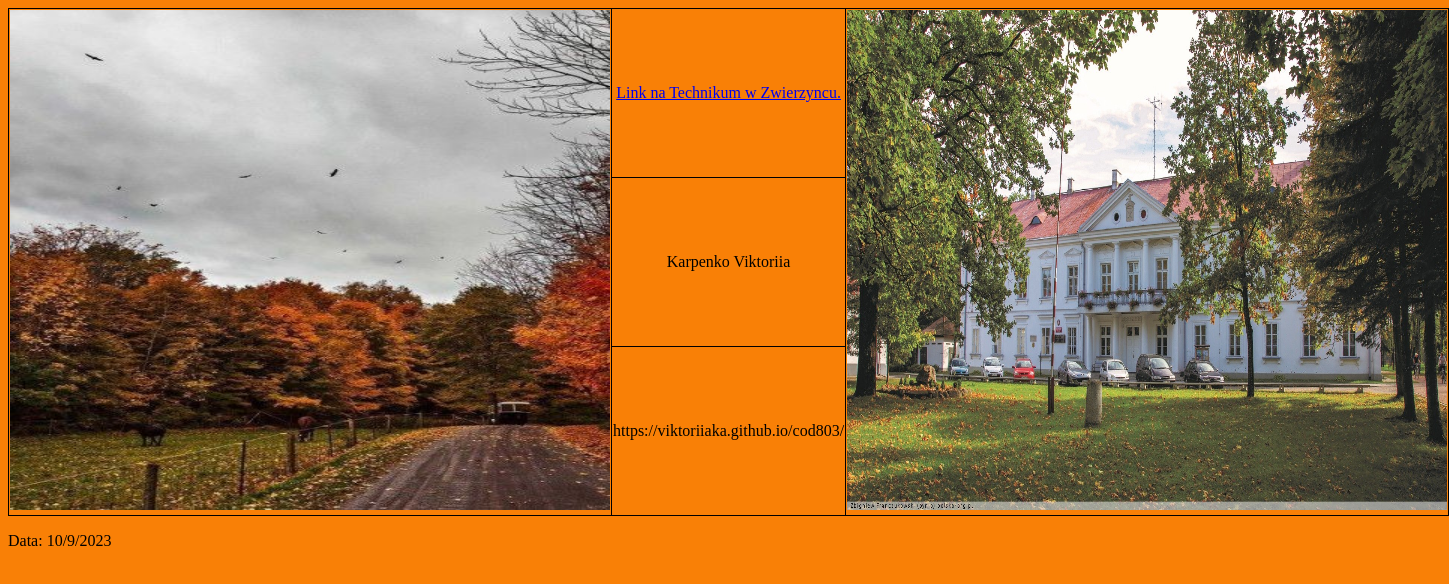
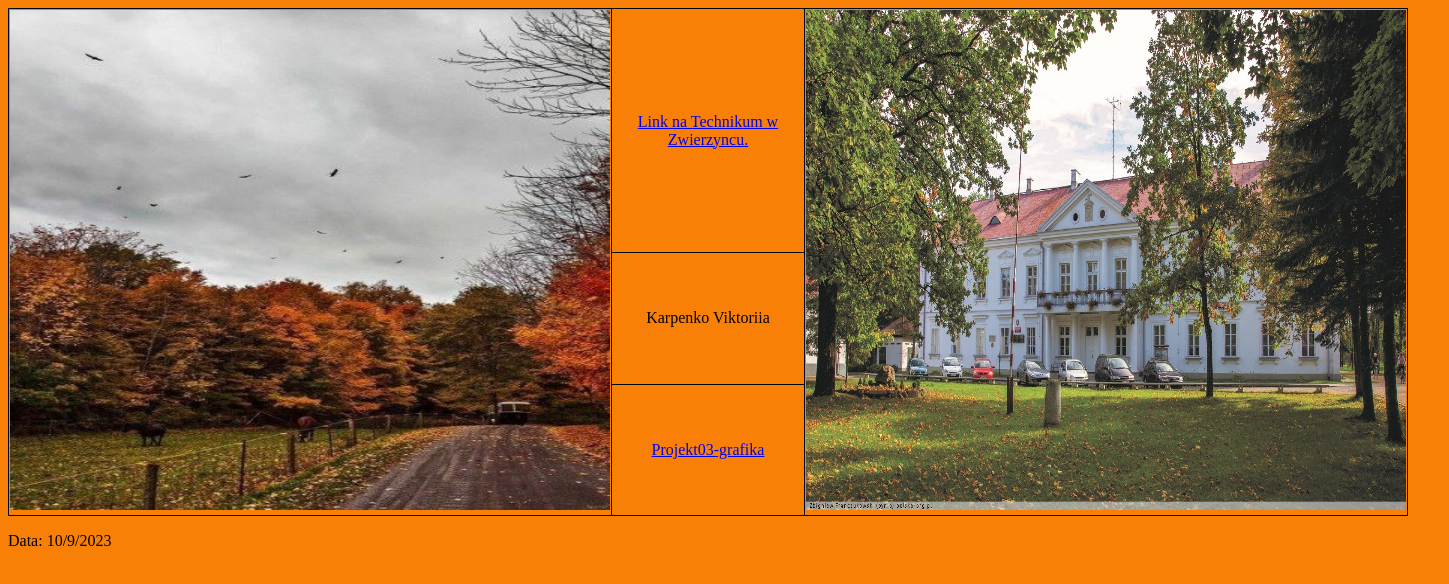
Before and after one commit to viktoriiaka/cod15, a plain HTML site: page index.html in a window 1280 px wide. Shown: the whole page, 1449 px wide, since content can reach past the window. Drawn offline with Linux system fonts and the light colour scheme.

Commit message:
Update index.html

```diff
--- a/index.html
+++ b/index.html
@@ -43,7 +43,7 @@
                 <td>Karpenko Viktoriia</td>
             </tr>
 		<tr>
-                <td>https://viktoriiaka.github.io/cod803/</td>
+                <td><a href="https://viktoriiaka.github.io/cod803/">Projekt03-grafika</a></td>
             </tr>
         </table>
     </div>
```
